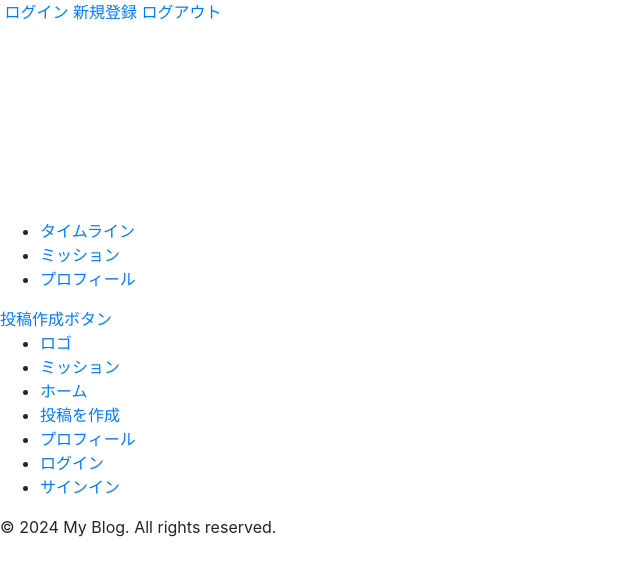
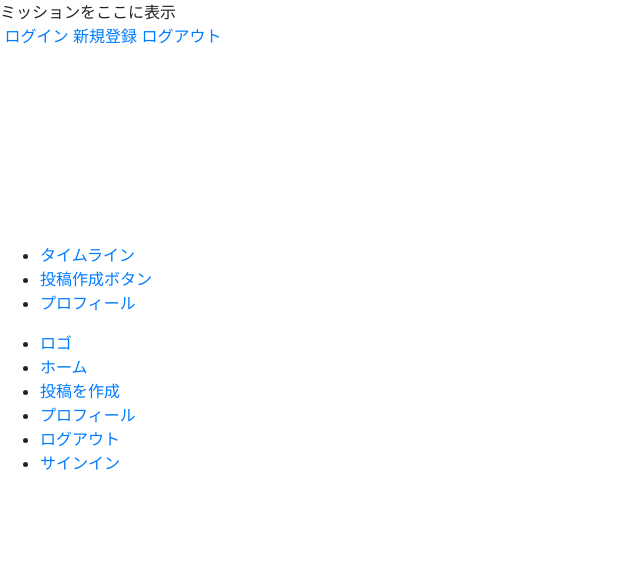
Before and after one commit to winc1980/hackathon-2024-spring-wireframe, a Python web app: template templates/base.html in a window 1280 px wide. Shown: the top 576 px of the page, without its empty margins (0-640 px from the left). Run offline with Jinja, Linux system fonts and the light colour scheme; the template is opened without the code that fills it, so the values that code supplies are empty; some libraries are stand-ins or nearby versions.

Commit message:
base.html fix

```diff
--- a/templates/base.html
+++ b/templates/base.html
@@ -17,7 +17,10 @@
     <!-- CSS や JavaScript のリンクなどの共通のヘッダー情報 -->
   </head>
   <body>
-    <!-- header: ホーム, ミッション, マイページにも使用 -->
+    <!-- PS, PC共通で、missionを常に上部に固定する -->
+    <div id="mission">ミッションをここに表示</div>
+
+    <!-- SP用のnav: 画面下と、画面右上。ホーム, ミッション, マイページにも使用-->
     <header id="header">
       <a href="/"><img src="" alt="" id="logo" /></a>
       <a href="/entry" role="button">ログイン</a>
@@ -25,21 +28,20 @@
       <a href="/logout" role="button">ログアウト</a>
     </header>
 
-    <!-- SP用のnav: 画面下に固定。ホーム, ミッション, マイページにも使用-->
+
     <nav id="sp-nav">
       <ul id="sp-nav-list">
         <li class="sp-nav-item">
           <a href="/" class="sp-nav-item-link">タイムライン</a>
         </li>
         <li class="sp-nav-item">
-          <a href="/mission" class="sp-nav-item-link">ミッション</a>
+          <a href="/create" class="sp-nav-item-link">投稿作成ボタン</a>
         </li>
         <li class="sp-nav-item">
           <a href="/profile" class="sp-nav-item-link">プロフィール</a>
         </li>
       </ul>
     </nav>
-    <a href="" class="sp-nav-item-link">投稿作成ボタン</a>
     <div role="button"></div>
 
     <!-- PC用のnav: 画面の横幅の3/1の幅で、画面横に固定。ホーム, ミッション, マイページにも使用。-->
@@ -47,9 +49,6 @@
       <ul id="pc-nav-list">
         <li class="pc-nav-item">
           <a href="/" class="pc-nav-item-link">ロゴ</a>
-        </li>
-        <li class="pc-nav-item">
-          <a href="/mission" class="pc-nav-item-link">ミッション</a>
         </li>
         <li class="pc-nav-item">
           <a href="/" class="pc-nav-item-link">ホーム</a>
@@ -60,19 +59,17 @@
         <li class="pc-nav-item">
           <a href="/profile" class="pc-nav-item-link">プロフィール</a>
         </li>
+
+        <!-- 以下の2つはuser情報があったらログアウト、user情報がない場合はentryを返す -->
         <li class="pc-nav-item">
-          <a href="/login" class="pc-nav-item-link">ログイン</a>
+          <a href="/logout" class="pc-nav-item-link">ログアウト</a>
         </li>
         <li class="pc-nav-item">
-          <a href="/signin" class="pc-nav-item-link">サインイン</a>
+          <a href="/entry" class="pc-nav-item-link">サインイン</a>
         </li>
+
       </ul>
     </nav>
-
-    <!-- フッター -->
-    <footer>
-      <p>&copy; 2024 My Blog. All rights reserved.</p>
-    </footer>
 
     <script src="https://ajax.googleapis.com/ajax/libs/jquery/3.5.1/jquery.min.js"></script>
     <script
```
